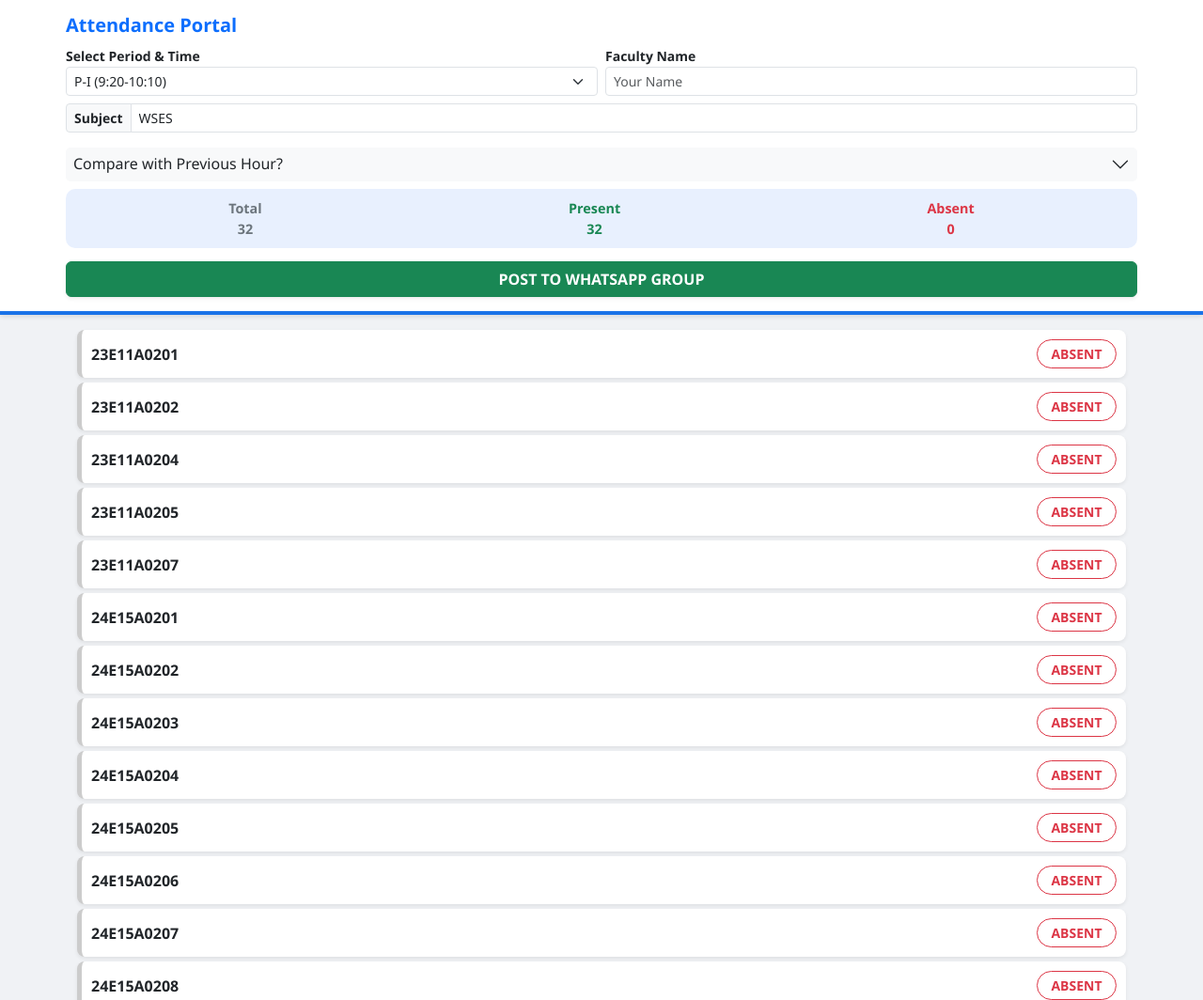
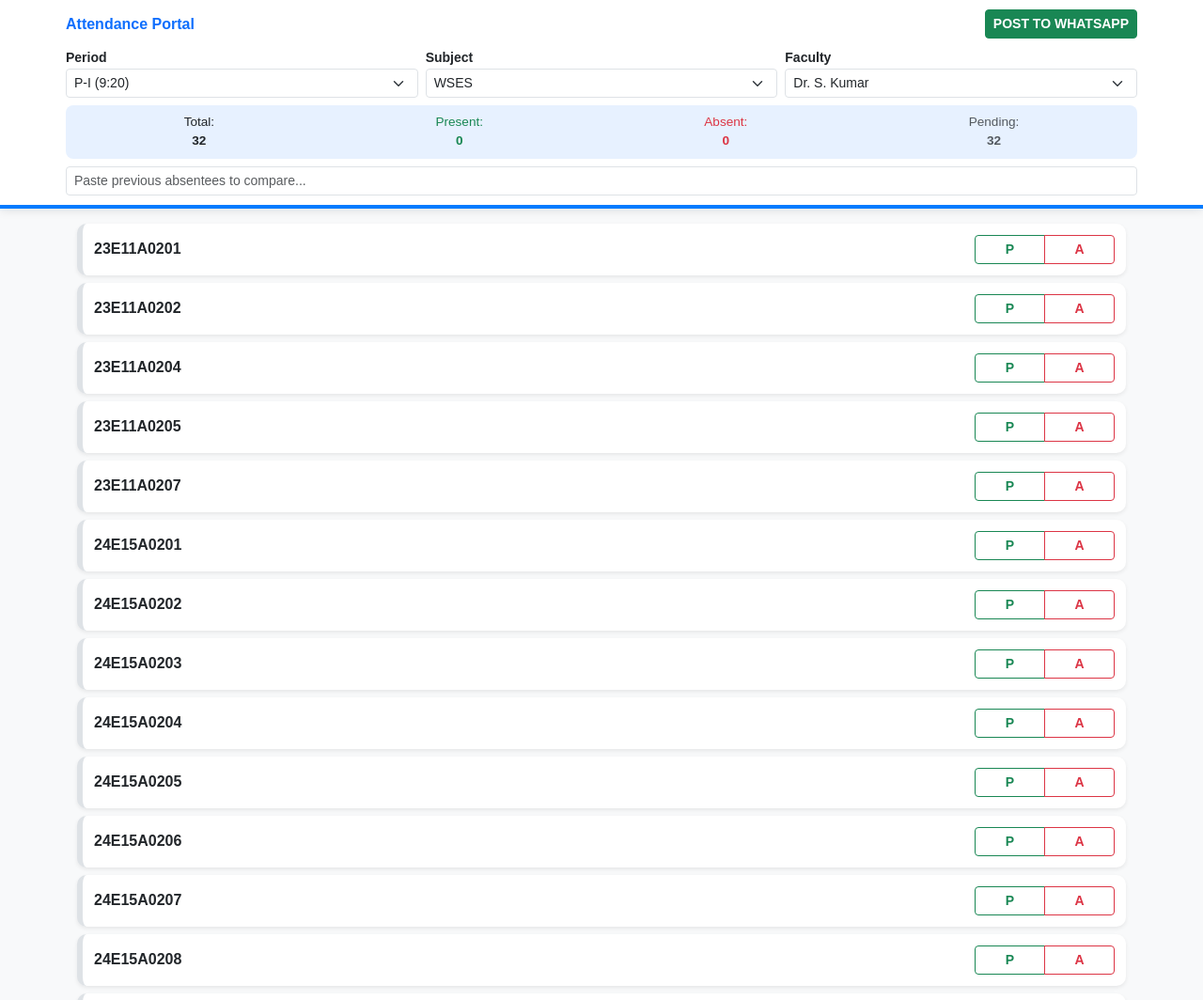
Before and after one commit to gnagarjuna-blip/3rd-year-attendance-auto, a plain HTML site: page index.html in a window 1280 px wide. Shown: the top 1064 px of the page at 94% size. Drawn offline with nearby package versions, Linux system fonts and the light colour scheme.

Commit message:
Update index.html

```diff
--- a/index.html
+++ b/index.html
@@ -3,87 +3,75 @@
 <head>
     <meta charset="UTF-8">
     <meta name="viewport" content="width=device-width, initial-scale=1.0">
-    <title>Faculty Attendance Portal</title>
+    <title>College Attendance System</title>
     <link href="https://cdn.jsdelivr.net/npm/bootstrap@5.3.0/dist/css/bootstrap.min.css" rel="stylesheet">
     <style>
-        body { background-color: #f0f2f5; font-family: 'Segoe UI', Tahoma, Geneva, Verdana, sans-serif; }
-        .sticky-header { position: sticky; top: 0; background: #ffffff; z-index: 1000; border-bottom: 4px solid #1a73e8; padding: 15px; box-shadow: 0 2px 5px rgba(0,0,0,0.1); }
-        .btn-absent { width: 85px; font-weight: 600; border-radius: 20px; transition: 0.2s; }
-        .is-absent { background-color: #d93025 !important; color: white !important; border-color: #d93025; }
-        .stats-card { background: #e8f0fe; border-radius: 10px; padding: 10px; margin-bottom: 10px; font-size: 0.9rem; }
-        .diff-area { background: #fff4e5; border: 1px dashed #ff9800; border-radius: 8px; padding: 10px; margin-bottom: 10px; display: none; }
-        .roll-row { background: white; margin-bottom: 5px; border-radius: 8px; padding: 10px; display: flex; justify-content: space-between; align-items: center; border-left: 5px solid #ccc; }
-        .roll-row.marked { border-left-color: #d93025; background: #fce8e6; }
+        body { background-color: #f8f9fa; font-family: sans-serif; }
+        .sticky-header { position: sticky; top: 0; background: white; z-index: 1000; border-bottom: 4px solid #007bff; padding: 10px; box-shadow: 0 2px 10px rgba(0,0,0,0.1); }
+        .roll-row { background: white; margin-bottom: 8px; border-radius: 10px; padding: 12px; display: flex; justify-content: space-between; align-items: center; border-left: 6px solid #dee2e6; transition: 0.3s; }
+
+        /* Status Colors */
+        .status-present { border-left-color: #198754 !important; background: #e8f5e9; }
+        .status-absent { border-left-color: #dc3545 !important; background: #fbe9e7; }
+
+        .btn-group-sm .btn { width: 75px; font-weight: bold; }
+        .stats-box { background: #e7f1ff; border-radius: 8px; padding: 8px; font-size: 0.85rem; }
+        .diff-view { background: #fff3cd; border: 1px dashed #ffc107; border-radius: 5px; padding: 8px; margin-top: 10px; font-size: 0.8rem; display: none; }
     </style>
 </head>
 <body>
 
 <div class="sticky-header">
     <div class="container p-0">
-        <h5 class="text-primary fw-bold mb-2">Attendance Portal</h5>
+        <div class="d-flex justify-content-between align-items-center mb-2">
+            <h6 class="m-0 fw-bold text-primary">Attendance Portal</h6>
+            <button class="btn btn-success btn-sm fw-bold" onclick="sendWhatsApp()">POST TO WHATSAPP</button>
+        </div>
 
         <div class="row g-2 mb-2">
-            <div class="col-6">
-                <label class="small fw-bold">Select Period & Time</label>
-                <select id="period-select" class="form-select form-select-sm" onchange="loadClassDetails()">
-                    <option value="0">P-I (9:20-10:10)</option>
-                    <option value="1">P-II (10:10-11:00)</option>
-                    <option value="2">P-III (11:10-12:00)</option>
-                    <option value="3">P-IV (12:00-12:50)</option>
-                    <option value="4">P-V (01:30-02:20)</option>
-                    <option value="5">P-VI (02:20-03:10)</option>
-                    <option value="6">P-VII (03:10-04:00)</option>
+            <div class="col-4">
+                <label class="small fw-bold">Period</label>
+                <select id="period-select" class="form-select form-select-sm" onchange="syncTimetable()">
+                    <option value="0">P-I (9:20)</option>
+                    <option value="1">P-II (10:10)</option>
+                    <option value="2">P-III (11:10)</option>
+                    <option value="3">P-IV (12:00)</option>
+                    <option value="4">P-V (1:30)</option>
+                    <option value="5">P-VI (2:20)</option>
+                    <option value="6">P-VII (3:10)</option>
                 </select>
             </div>
-            <div class="col-6">
-                <label class="small fw-bold">Faculty Name</label>
-                <input type="text" id="faculty-name" class="form-control form-control-sm" placeholder="Your Name">
+            <div class="col-4">
+                <label class="small fw-bold">Subject</label>
+                <select id="subject-select" class="form-select form-select-sm" onchange="syncFaculty()">
+                    </select>
+            </div>
+            <div class="col-4">
+                <label class="small fw-bold">Faculty</label>
+                <select id="faculty-select" class="form-select form-select-sm">
+                    </select>
             </div>
         </div>
 
-        <div class="row g-2 mb-3">
-            <div class="col-12">
-                <div class="input-group input-group-sm">
-                    <span class="input-group-text bg-light fw-bold">Subject</span>
-                    <input type="text" id="subject-display" class="form-control bg-white">
-                </div>
-            </div>
+        <div class="stats-box d-flex justify-content-around text-center">
+            <div>Total: <br><b id="cnt-total">32</b></div>
+            <div class="text-success">Present: <br><b id="cnt-pres">0</b></div>
+            <div class="text-danger">Absent: <br><b id="cnt-abs">0</b></div>
+            <div class="text-muted">Pending: <br><b id="cnt-pend">32</b></div>
         </div>
 
-        <div class="accordion mb-2" id="comparisonAcc">
-            <div class="accordion-item border-0">
-                <h2 class="accordion-header">
-                    <button class="accordion-button collapsed p-2 small bg-light" type="button" data-bs-toggle="collapse" data-bs-target="#collapseDiff">
-                        Compare with Previous Hour?
-                    </button>
-                </h2>
-                <div id="collapseDiff" class="accordion-collapse collapse" data-bs-parent="#comparisonAcc">
-                    <div class="accordion-body p-2">
-                        <small class="text-muted">Paste previous roll numbers (comma separated):</small>
-                        <textarea id="prev-data-input" class="form-control form-control-sm mt-1" rows="2" placeholder="e.g. 24E15A0201, 24E15A0205" oninput="compareData()"></textarea>
-                    </div>
-                </div>
-            </div>
+        <div class="mt-2">
+            <input type="text" id="prev-abs-input" class="form-control form-control-sm" placeholder="Paste previous absentees to compare..." oninput="compareHourly()">
+            <div id="diff-output" class="diff-view"></div>
         </div>
-
-        <div id="diff-output" class="diff-area small"></div>
-
-        <div class="stats-card d-flex justify-content-around text-center fw-bold">
-            <div class="text-secondary">Total<br><span id="total-cnt">32</span></div>
-            <div class="text-success">Present<br><span id="pres-cnt">32</span></div>
-            <div class="text-danger">Absent<br><span id="abs-cnt">0</span></div>
-        </div>
-
-        <button class="btn btn-success w-100 fw-bold shadow-sm mt-1" onclick="sendWhatsApp()">POST TO WHATSAPP GROUP</button>
     </div>
 </div>
 
 <div class="container mt-3 pb-5">
-    <div id="roll-container">
+    <div id="roll-list-container">
         </div>
 </div>
 
-<script src="https://cdn.jsdelivr.net/npm/bootstrap@5.3.0/dist/js/bootstrap.bundle.min.js"></script>
 <script>
     const rollNumbers = [
         "23E11A0201", "23E11A0202", "23E11A0204", "23E11A0205", "23E11A0207",
@@ -95,102 +83,142 @@
         "24E15A0227", "24E15A0228"
     ];
 
+    // Timetable Mapping based on images
     const timetable = {
         'MON': ['WSES', 'DSP', 'PSP', 'PSOC', 'FIOT', 'Aptitude', 'Bridge Class'],
         'TUE': ['PSP', 'WSES', 'FIOT', 'DSP', 'Mini Project', 'Mini Project', 'Bridge Class'],
         'WED': ['FIOT', 'WSES', 'DSP', 'PSOC', 'Mini Project', 'Mini Project', 'Remedial Class'],
-        'THU': ['PSOC', 'PSP', 'CS Lab', 'CS Lab', 'ES', 'HRT', 'Remedial Class'],
-        'FRI': ['PSOC', 'DSP', 'DSP Lab', 'DSP Lab', 'ES', 'WSES', 'Remedial Class'],
-        'SAT': ['FIOT', 'PSP', 'PS Lab', 'PS Lab', 'ES', 'Comm Skills', 'Gate Class']
+        'THU': ['PSOC', 'PSP', 'Control Systems Lab', 'Control Systems Lab', 'ES', 'HRT', 'Remedial Class'],
+        'FRI': ['PSOC', 'DSP', 'Digital Signal Processing Lab', 'Digital Signal Processing Lab', 'ES', 'WSES', 'Remedial Class'],
+        'SAT': ['FIOT', 'PSP', 'Power System Lab', 'Power System Lab', 'ES', 'Communication skills', 'Gate Class']
     };
 
-    let absentees = new Set();
+    // Faculty Mapping (Update these names as per your department)
+    const facultyMap = {
+        'Mini Project': ['Dr. Harsh Wardhan Pandey'],
+        'DSP': ['Prof. Ramu'],
+        'WSES': ['Dr. S. Kumar'],
+        'PSP': ['Prof. Anitha'],
+        'PSOC': ['Dr. V. Rao'],
+        'FIOT': ['Prof. Srinivas'],
+        'Control Systems Lab': ['Lab Team'],
+        'Digital Signal Processing Lab': ['Lab Team'],
+        'Power System Lab': ['Lab Team'],
+        'Aptitude': ['Training Cell'],
+        'Bridge Class': ['Bridge Coordinator'],
+        'Remedial Class': ['Subject Faculty'],
+        'ES': ['Prof. Lakshmi'],
+        'HRT': ['Prof. Kiran'],
+        'Communication skills': ['English Dept'],
+        'Gate Class': ['Gate Coordinator']
+    };
+
+    let attendanceData = {}; // Stores roll: 'P' or 'A'
 
     function init() {
-        const container = document.getElementById('roll-container');
+        // Load All Subjects into dropdown once
+        const subSelect = document.getElementById('subject-select');
+        const allSubs = [...new Set(Object.values(timetable).flat())];
+        allSubs.forEach(s => subSelect.innerHTML += `<option value="${s}">${s}</option>`);
+
+        // Load Roll Numbers
+        const container = document.getElementById('roll-list-container');
         rollNumbers.forEach(roll => {
             const div = document.createElement('div');
             div.className = 'roll-row shadow-sm';
             div.id = `row-${roll}`;
             div.innerHTML = `
-                <span class="fw-bold text-dark">${roll}</span>
-                <button class="btn btn-outline-danger btn-sm btn-absent" onclick="mark('${roll}')">ABSENT</button>
+                <span class="fw-bold">${roll}</span>
+                <div class="btn-group btn-group-sm">
+                    <button class="btn btn-outline-success" onclick="mark('${roll}', 'P')">P</button>
+                    <button class="btn btn-outline-danger" onclick="mark('${roll}', 'A')">A</button>
+                </div>
             `;
             container.appendChild(div);
         });
-        loadClassDetails();
+        syncTimetable();
     }
 
-    function loadClassDetails() {
-        const days = ['SUN','MON','TUE','WED','THU','FRI','SAT'];
-        const day = days[new Date().getDay()];
-        const idx = document.getElementById('period-select').value;
-        const sub = (timetable[day]) ? timetable[day][idx] : "Special Class";
-        document.getElementById('subject-display').value = sub;
+    function syncTimetable() {
+        const day = ['SUN','MON','TUE','WED','THU','FRI','SAT'][new Date().getDay()];
+        const pIdx = document.getElementById('period-select').value;
+        const sub = (timetable[day]) ? timetable[day][pIdx] : "Extra Class";
+
+        document.getElementById('subject-select').value = sub;
+        syncFaculty();
     }
 
-    function mark(roll) {
-        const btn = document.querySelector(`#row-${roll} button`);
-        const row = document.getElementById(`row-${roll}`);
-        if (absentees.has(roll)) {
-            absentees.delete(roll);
-            btn.classList.remove('is-absent');
-            btn.innerText = "ABSENT";
-            row.classList.remove('marked');
-        } else {
-            absentees.add(roll);
-            btn.classList.add('is-absent');
-            btn.innerText = "MARKED";
-            row.classList.add('marked');
-        }
-        updateStats();
-        compareData();
+    function syncFaculty() {
+        const sub = document.getElementById('subject-select').value;
+        const facSelect = document.getElementById('faculty-select');
+        facSelect.innerHTML = "";
+
+        const facultyList = facultyMap[sub] || ["General Faculty"];
+        facultyList.forEach(f => facSelect.innerHTML += `<option value="${f}">${f}</option>`);
     }
 
-    function updateStats() {
-        document.getElementById('total-cnt').innerText = rollNumbers.length;
-        document.getElementById('abs-cnt').innerText = absentees.size;
-        document.getElementById('pres-cnt').innerText = rollNumbers.length - absentees.size;
+    function mark(roll, status) {
+        attendanceData[roll] = status;
+        const row = document.getElementById(`row-${roll}`);
+        const buttons = row.querySelectorAll('button');
+
+        row.classList.remove('status-present', 'status-absent');
+        buttons[0].className = 'btn btn-outline-success';
+        buttons[1].className = 'btn btn-outline-danger';
+
+        if(status === 'P') {
+            row.classList.add('status-present');
+            buttons[0].className = 'btn btn-success';
+        } else {
+            row.classList.add('status-absent');
+            buttons[1].className = 'btn btn-danger';
+        }
+        updateCounters();
+        compareHourly();
     }
 
-    function compareData() {
-        const input = document.getElementById('prev-data-input').value;
+    function updateCounters() {
+        const vals = Object.values(attendanceData);
+        const pCount = vals.filter(v => v === 'P').length;
+        const aCount = vals.filter(v => v === 'A').length;
+
+        document.getElementById('cnt-pres').innerText = pCount;
+        document.getElementById('cnt-abs').innerText = aCount;
+        document.getElementById('cnt-pend').innerText = rollNumbers.length - (pCount + aCount);
+    }
+
+    function compareHourly() {
+        const input = document.getElementById('prev-abs-input').value;
         const output = document.getElementById('diff-output');
         if(!input) { output.style.display = "none"; return; }
 
         const prevList = input.split(/[ ,]+/).filter(x => x.trim().length > 0);
-        const currentList = [...absentees];
+        const currentAbs = Object.keys(attendanceData).filter(k => attendanceData[k] === 'A');
 
-        const newlyAbsent = currentList.filter(x => !prevList.includes(x));
-        const nowPresent = prevList.filter(x => !currentList.includes(x));
+        const newlyAbsent = currentAbs.filter(x => !prevList.includes(x));
+        const nowPresent = prevList.filter(x => attendanceData[x] === 'P');
 
         output.style.display = "block";
-        output.innerHTML = `<strong>Hourly Changes:</strong><br>` +
+        output.innerHTML = `<b>Comparison:</b><br>` +
             (newlyAbsent.length ? `❌ New Absentees: ${newlyAbsent.join(", ")}<br>` : "") +
             (nowPresent.length ? `✅ Now Present: ${nowPresent.join(", ")}` : "");
-
-        if(!newlyAbsent.length && !nowPresent.length) output.innerHTML = "✅ No changes from previous hour.";
     }
 
     function sendWhatsApp() {
-        const pIdx = document.getElementById('period-select').value;
-        const pLabel = document.getElementById('period-select').options[pIdx].text;
-        const sub = document.getElementById('subject-display').value;
-        const fac = document.getElementById('faculty-name').value || "Class Faculty";
-        const date = new Date().toLocaleDateString();
+        const pLabel = document.getElementById('period-select').options[document.getElementById('period-select').selectedIndex].text;
+        const sub = document.getElementById('subject-select').value;
+        const fac = document.getElementById('faculty-select').value;
+        const absList = Object.keys(attendanceData).filter(k => attendanceData[k] === 'A').sort().join(", ") || "NIL";
 
-        const absStr = absentees.size > 0 ? [...absentees].sort().join(", ") : "NIL";
-
-        const msg = `*📢 ATTENDANCE REPORT*\n` +
-                    `*📅 Date:* ${date}\n` +
-                    `*⏰ Period:* ${pLabel}\n` +
-                    `*📚 Subject:* ${sub}\n` +
-                    `*👨‍🏫 Faculty:* ${fac}\n` +
+        const msg = `*📌 ATTENDANCE REPORT (G.NAGARJUNA_Class Incharge)*\n` +
+                    `*Period:* ${pLabel}\n` +
+                    `*Subject:* ${sub}\n` +
+                    `*Faculty:* ${fac}\n` +
                     `--------------------------\n` +
-                    `*✅ Present:* ${rollNumbers.length - absentees.size}\n` +
-                    `*❌ Absentees:* ${absentees.size}\n` +
+                    `*✅ Present:* ${document.getElementById('cnt-pres').innerText}\n` +
+                    `*❌ Absentees:* ${document.getElementById('cnt-abs').innerText}\n` +
                     `--------------------------\n` +
-                    `*Roll Nos (Absentees):*\n${absStr}\n` +
+                    `*Roll Nos (Absentees):*\n${absList}\n` +
                     `--------------------------`;
 
         window.open(`https://wa.me/?text=${encodeURIComponent(msg)}`, '_blank');
```
